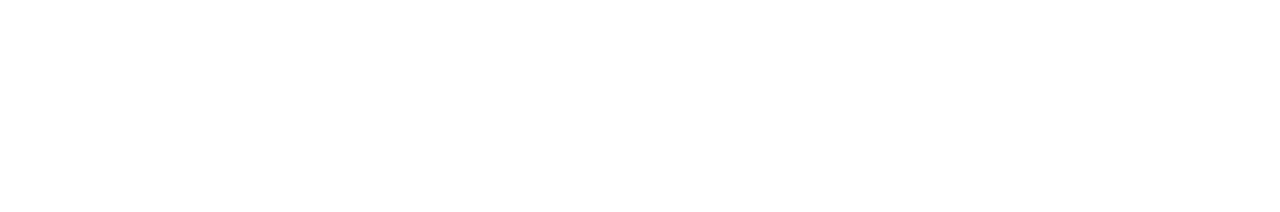
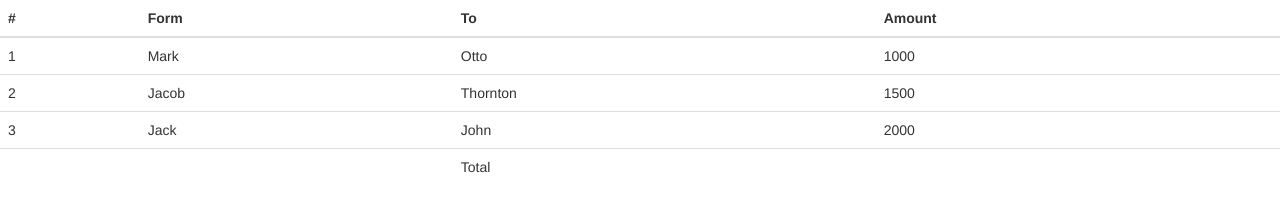
Before and after one commit to acciojob/tables-gaurav8158, a website: page main.html in a window 1280 px wide. Drawn offline with nearby package versions, Linux system fonts and the light colour scheme.

Commit message:
created a submission

```diff
--- a/main.html
+++ b/main.html
@@ -4,12 +4,50 @@
 
 <head>
 	<link rel="stylesheet" href="styles.css">
+	<link rel="stylesheet" href="https://maxcdn.bootstrapcdn.com/bootstrap/3.4.1/css/bootstrap.min.css">
 </head>
 
 <body>
 	<!-- the entire body must be written by student -->
     <script type="text/javascript" src="./script.js">
 </script>
+	<script src="https://ajax.googleapis.com/ajax/libs/jquery/3.6.3/jquery.min.js"></script>
+  <script src="https://maxcdn.bootstrapcdn.com/bootstrap/3.4.1/js/bootstrap.min.js"></script>
+
+	<table class="table">
+		 <thead class="thead-dark">
+			<tr>
+			<th>#</th>
+			<th>Form</th>
+			<th>To</th>
+			<th>Amount</th>
+		</tr>
+		</thead>
+
+		<tr >
+			<td>1</td>
+			<td>Mark</td>
+			<td>Otto</td>
+			<td class="price">1000</td>
+		</tr>
+		<tr>
+			<td>2</td>
+			<td>Jacob</td>
+			<td>Thornton</td>
+			<td class="price">1500</td>
+		</tr>
+		<tr>
+			<td>3</td>
+			<td>Jack</td>
+			<td>John</td>
+			<td class="price">2000</td>
+		</tr>
+		<tr>
+			<td colspan=2></td>
+			<td>Total</td>
+      <td class="total"></td>
+    </tr>
+	</table>
 
 </body>
 
--- a/script.js
+++ b/script.js
@@ -1 +1,8 @@
 //your code here
+$(document).ready(function() {
+  var total = 0;
+  $('.price').each(function() {
+    total += parseFloat($(this).text());
+  });
+  $('.total').text(total.toFixed(2));
+});
```
